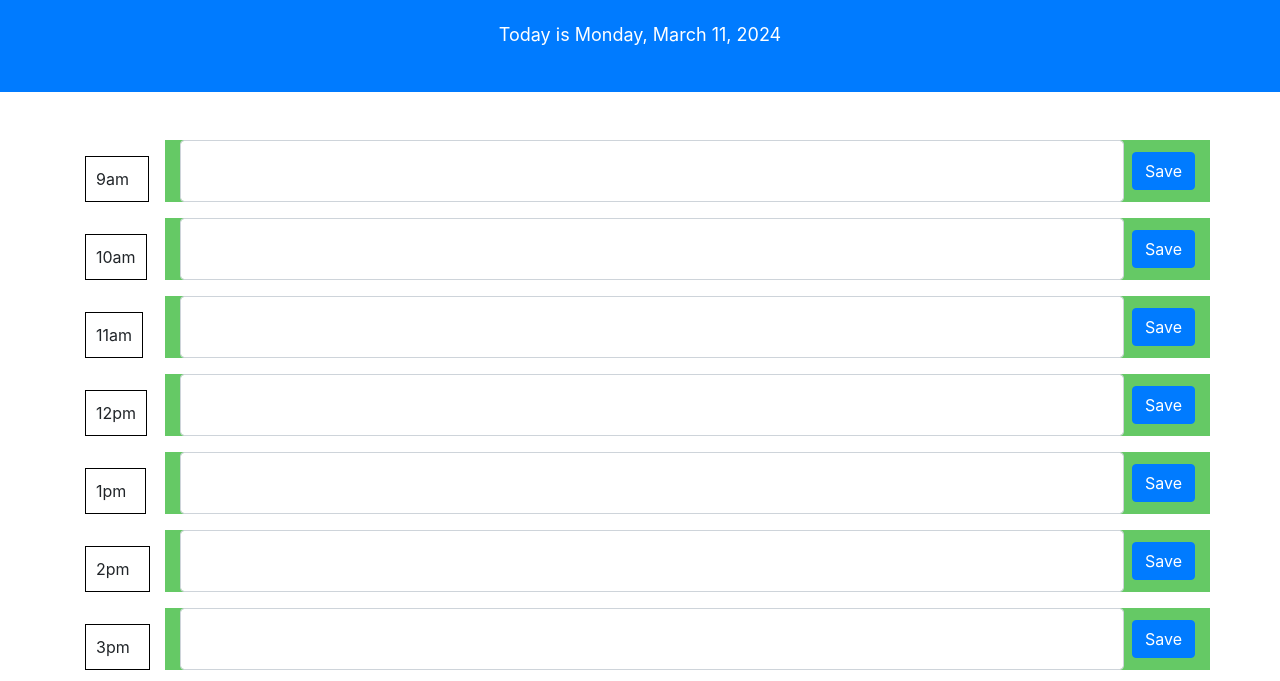
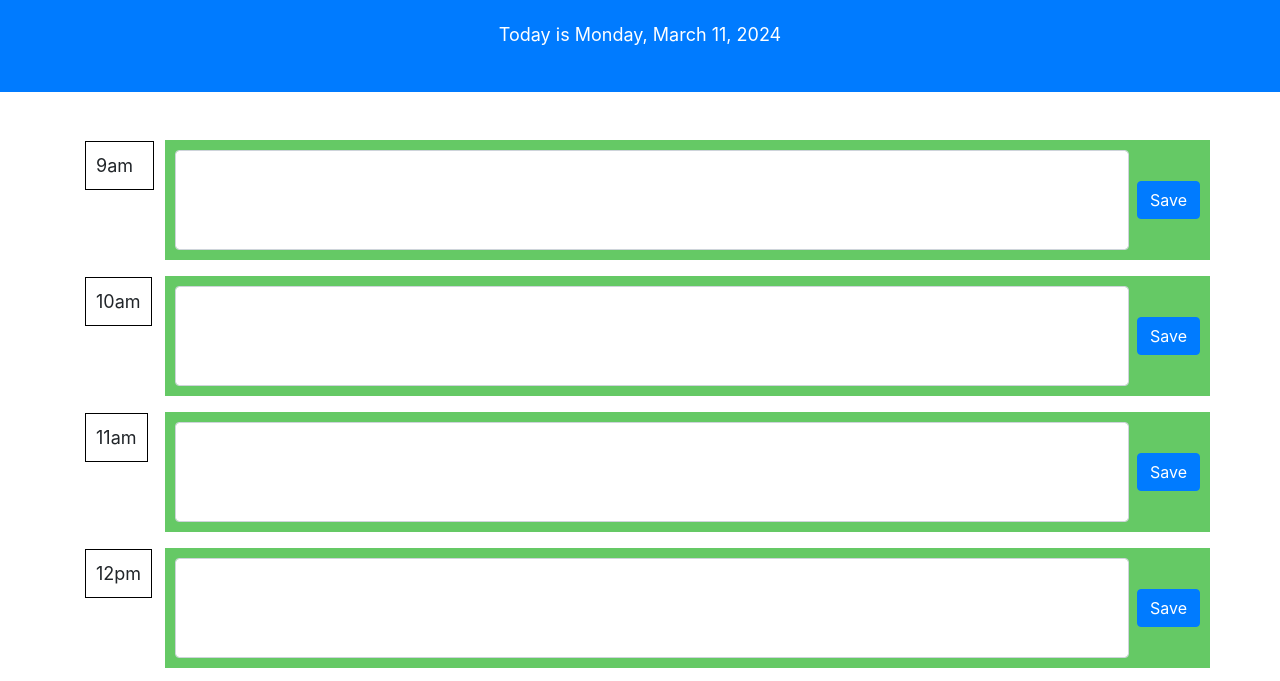
Before and after one commit to Octozek/daily-planner, a plain HTML site: page index.html in a window 1280 px wide. Shown: the part 66-747 px from the top of the page. Drawn offline with nearby package versions, Linux system fonts and the light colour scheme.

Commit message:
made all content except for header bigger

```diff
--- a/style.css
+++ b/style.css
@@ -8,6 +8,11 @@ header {
   display: flex;
   flex-direction: column;
   align-items: center;
+}
+
+/* Current Day content */
+#currentDay {
+  font-size: 18px;
 }
 
 /* Time Block content */
@@ -34,21 +39,28 @@ header h1 {
   font-size: 36px;
 }
 
-/* Current Day content */
-#currentDay {
-  font-size: 18px;
-}
-
 /* Lined Box content */
 .lined-box {
   border: 1px solid black;
   padding: 10px;
+  font-size: 18px;
 }
 
 /* Hour Box content */
 .hour-box {
   display: flex;
   align-items: center;
+  height: 50px; /* Adjust the height as needed */
+}
+
+.time-block {
+  padding: 10px 10px 10px 10px;
+  font-size: 18px;
+}
+
+.time-block textarea {
+  height: 100px;
+  font-size: 18px;
 }
 
 /* Transparent Alert content */
```
